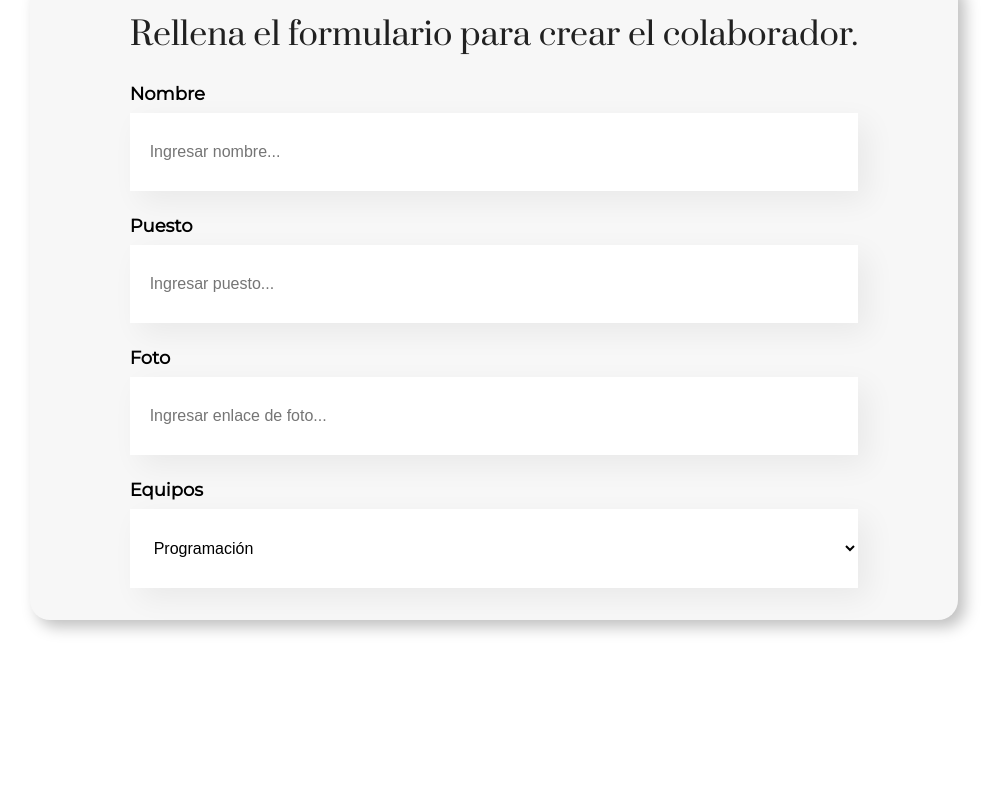
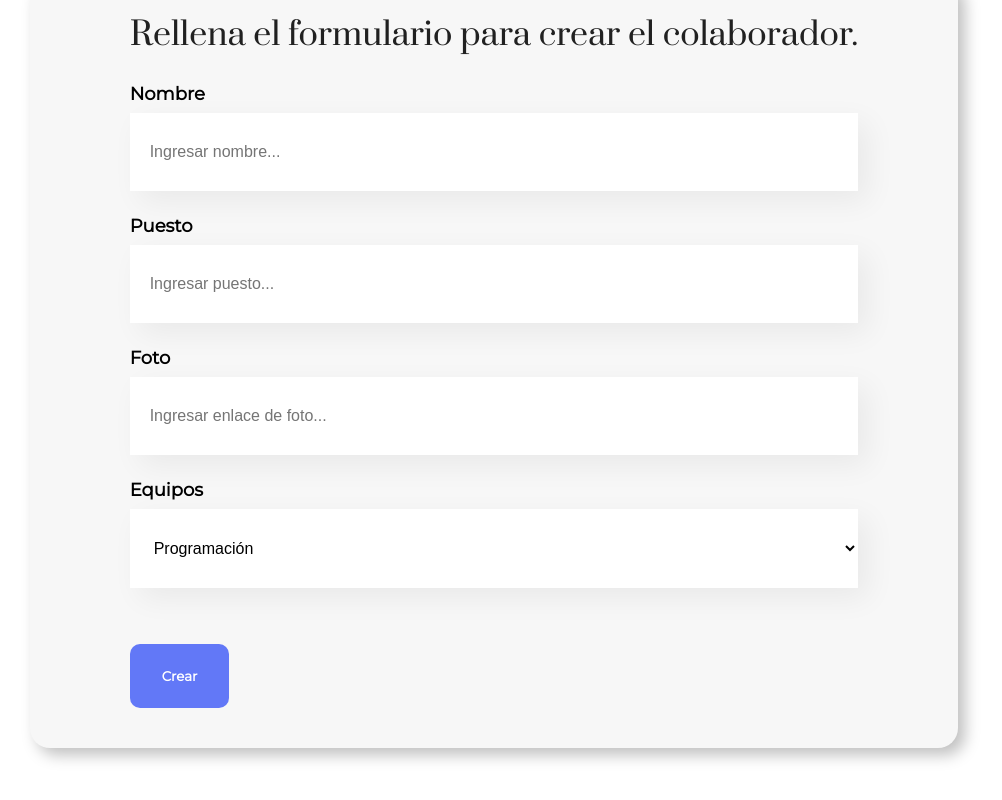
Before and after one commit to GarciaRojasP/org, a React (Create React App) app: page / in a window 1280 px wide. Shown: the part 602-1402 px from the top of the page, without its empty margins (146-1148 px from the left). Before the commit the page ends 1302 px from the top, so only its background shows below. Built offline with nearby package versions, Linux system fonts and the light colour scheme.

Commit message:
Creando boton del formulario y conociendo props.children

```diff
--- /dev/null
+++ b/src/componentes/Boton/Boton.css
@@ -0,0 +1,24 @@
+.boton{
+    background-color: var(--color-principal-azul);
+    border-radius: 10px;
+    -webkit-border-radius: 10px;
+    -moz-border-radius: 10px;
+    -ms-border-radius: 10px;
+    -o-border-radius: 10px;
+    font-weight: 700;
+    font-family: 'Montserrat', sans-serif;
+    padding: 24px 32px;
+    border: none;
+    color: var(--color-principal-blanco);
+    margin: 32px 0;
+    cursor: pointer;
+    transition: all 0.5s ease-in-out;
+    -webkit-transition: all 0.5s ease-in-out;
+    -moz-transition: all 0.5s ease-in-out;
+    -ms-transition: all 0.5s ease-in-out;
+    -o-transition: all 0.5s ease-in-out;
+}
+
+.boton:hover{
+    color: var(--color-principal-verde);
+}
--- /dev/null
+++ b/src/componentes/Boton/Boton.js
@@ -0,0 +1,7 @@
+import "./Boton.css"
+
+const Boton = (props) => {
+    return <button className="boton">{props.children}</button>
+}
+
+export default Boton
--- a/src/componentes/CampoTexto/CampoTexto.css
+++ b/src/componentes/CampoTexto/CampoTexto.css
@@ -16,7 +16,7 @@
     box-shadow: 10px 10px 30px rgba(0,0,0,0.06);
     border: none;
     padding: 30px 20px;
-    outline-color: #6278F7;
+    outline-color: var(--color-principal-azul);
     font-size: 16px;
     box-sizing: border-box;
 }
--- a/src/componentes/Formulario/Formulario.js
+++ b/src/componentes/Formulario/Formulario.js
@@ -1,6 +1,7 @@
 import "./Formulario.css"
 import CampoTexto from "../CampoTexto/CampoTexto.js"
 import ListaOpciones from "../CampoTexto/ListaOpciones.js"
+import Boton from "../Boton/Boton.js"
 
 const Formulario = () => {
     return <section className="formulario">
@@ -10,7 +11,9 @@ const Formulario = () => {
                     <CampoTexto label="Puesto" placeholder="Ingresar puesto"/>
                     <CampoTexto label="Foto" placeholder="Ingresar enlace de foto"/>
                     <ListaOpciones />
-
+                    <Boton>
+                        Crear
+                    </Boton>
                 </form>
            </section>
 }
--- a/src/index.css
+++ b/src/index.css
@@ -1,3 +1,29 @@
+:root{
+  /*Colores Principales*/
+  --color-principal-azul: #6278f7;
+  --color-principal-verde: #95FFD4;
+  --color-principal-gris: #F2F2F2;
+  --color-principal-blanco: #FFFFFF;
+
+  /*Colores de equipos*/
+
+  --fondo-programacion: #D9F7E9;
+  --fondo-frontEnd: #E8F8FF;
+  --fondo-dataScience: #F0F8E2;
+  --fondo-devops: #FDE7E8;
+  --fondo-uxDiseño: #FAE9F5;
+  --fondo-movil: #FFF5D9;
+  --fondo-innovacionGestion: #FFEEDF;
+
+  --destaque-programacion: #57C278;
+  --destaque-frontEnd: #82CFFA;
+  --destaque-dataScience: #A6D157;
+  --destaque-devops: #E06B69;
+  --destaque-uxDiseño: #DB6EBF;
+  --destaque-movil: #FFBA05;
+  --destaque-innovacionGestion: #FF8A29;
+}
+
 body {
   margin: 0;
   font-family: 'Prata', serif;
```
